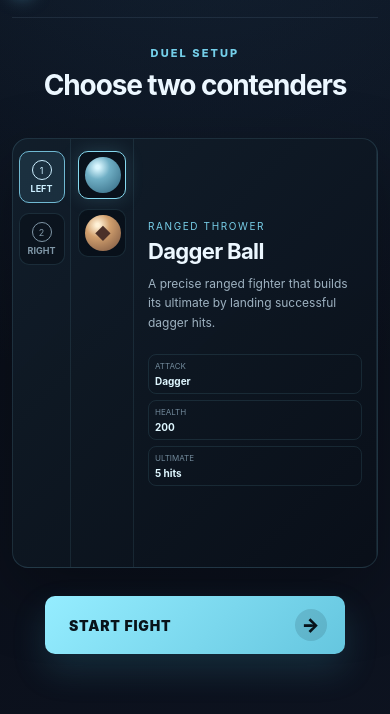
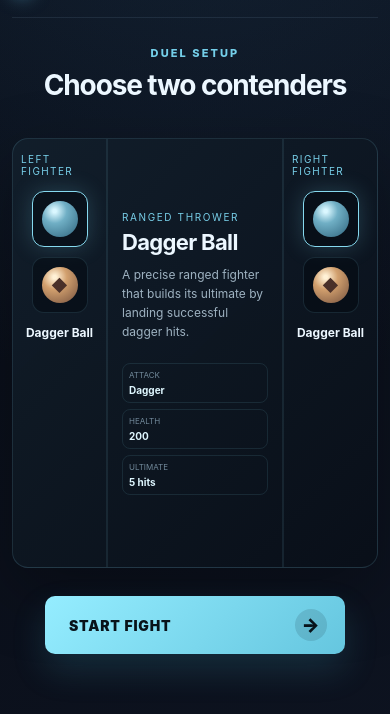
Before and after one commit to DSP04-NITKKR/orb-arena, a plain HTML site: page index.html in a window 390 px wide. Shown: the part 44-758 px from the top of the page. Drawn offline with Linux system fonts and the light colour scheme.

Commit message:
Move ball choices to left and right side panels
Co-authored-by: copilot-swe-agent[bot] <198982749+Copilot@users.noreply.github.com>

```diff
--- a/app.js
+++ b/app.js
@@ -73,7 +73,6 @@ let lastTime = 0;
 let match = null;
 let selectedLeftBall = "dagger";
 let selectedRightBall = "dagger";
-let activeSelectionSide = "left";
 
 const MOVEMENT_DRAW = [];
 for (let seconds = 2; seconds <= 15; seconds += 1) {
@@ -720,16 +719,6 @@ const BALL_DETAILS = {
   },
 };
 
-function setSelectionSide(side) {
-  activeSelectionSide = side;
-  document.querySelectorAll(".fighter-tab").forEach((tab) => {
-    tab.classList.toggle("active", tab.dataset.side === side);
-  });
-  document.querySelector("#slotLabel").textContent = `${side === "left" ? "Left" : "Right"} fighter`;
-  const ballId = side === "left" ? selectedLeftBall : selectedRightBall;
-  showBallDetails(ballId);
-}
-
 function showBallDetails(ballId) {
   const details = BALL_DETAILS[ballId];
   document.querySelector("#detailName").textContent = details.name;
@@ -738,29 +727,24 @@ function showBallDetails(ballId) {
   document.querySelector("#detailAttack").textContent = details.attack;
   document.querySelector("#detailHealth").textContent = details.health;
   document.querySelector("#detailUltimate").textContent = details.ultimate;
-  document.querySelector("#slotName").textContent = details.name;
-
   const detailOrb = document.querySelector("#detailBall");
-  const slotOrb = document.querySelector("#slotBall");
   detailOrb.className = `detail-orb ${ballId === "spikes" ? "spikes-ball" : "dagger-ball"}`;
-  slotOrb.className = `detail-orb ${ballId === "spikes" ? "spikes-ball" : "dagger-ball"}`;
   detailOrb.innerHTML = ballId === "spikes" ? '<span class="detail-spike">◆</span>' : '<span class="detail-face"><i></i><i></i></span>';
-  slotOrb.innerHTML = ballId === "spikes" ? '<span class="detail-spike">◆</span>' : '<span class="detail-face"><i></i><i></i></span>';
-
-  document.querySelectorAll(".ball-portrait").forEach((portrait) => {
-    portrait.classList.toggle("selected", portrait.dataset.ball === ballId);
-  });
 }
 
-document.querySelectorAll(".fighter-tab").forEach((tab) => {
-  tab.addEventListener("click", () => setSelectionSide(tab.dataset.side));
-});
+document.querySelectorAll(".side-ball").forEach((button) => {
+  button.addEventListener("click", () => {
+    const side = button.dataset.side;
+    const ballId = button.dataset.ball;
+    if (side === "left") selectedLeftBall = ballId;
+    else selectedRightBall = ballId;
 
-document.querySelectorAll(".ball-portrait").forEach((portrait) => {
-  portrait.addEventListener("click", () => {
-    const ballId = portrait.dataset.ball;
-    if (activeSelectionSide === "left") selectedLeftBall = ballId;
-    else selectedRightBall = ballId;
+    document.querySelectorAll(`.side-ball[data-side="${side}"]`).forEach((option) => {
+      option.classList.toggle("selected", option === button);
+    });
+
+    const sideName = document.querySelector(side === "left" ? "#leftSideName" : "#rightSideName");
+    sideName.textContent = BALL_DETAILS[ballId].name;
     showBallDetails(ballId);
   });
 });
--- a/index.html
+++ b/index.html
@@ -23,24 +23,15 @@
         </div>
 
         <div class="agent-select">
-          <aside class="fighter-tabs">
-            <button id="leftTab" class="fighter-tab active" type="button" data-side="left">
-              <span>1</span>
-              <strong>Left</strong>
-            </button>
-            <button id="rightTab" class="fighter-tab" type="button" data-side="right">
-              <span>2</span>
-              <strong>Right</strong>
-            </button>
-          </aside>
-
-          <aside class="ball-rail" aria-label="Ball roster">
-            <button class="ball-portrait selected" type="button" aria-label="Select Dagger Ball" data-ball="dagger">
+          <aside class="side-selector left-side-selector" aria-label="Left fighter selection">
+            <p>Left fighter</p>
+            <button class="side-ball selected" type="button" aria-label="Select Dagger Ball for Left" data-side="left" data-ball="dagger">
               <span class="portrait-mini dagger-ball"></span>
             </button>
-            <button class="ball-portrait" type="button" aria-label="Select Spikes Ball" data-ball="spikes">
+            <button class="side-ball" type="button" aria-label="Select Spikes Ball for Left" data-side="left" data-ball="spikes">
               <span class="portrait-mini spikes-ball">◆</span>
             </button>
+            <strong id="leftSideName">Dagger Ball</strong>
           </aside>
 
           <article class="ball-detail">
@@ -61,14 +52,15 @@
             </div>
           </article>
 
-          <aside class="slot-preview">
-            <p id="slotLabel">Left fighter</p>
-            <div class="slot-preview-orb">
-              <span id="slotBall" class="detail-orb dagger-ball">
-                <span class="detail-face"><i></i><i></i></span>
-              </span>
-            </div>
-            <strong id="slotName">Dagger Ball</strong>
+          <aside class="side-selector right-side-selector" aria-label="Right fighter selection">
+            <p>Right fighter</p>
+            <button class="side-ball selected" type="button" aria-label="Select Dagger Ball for Right" data-side="right" data-ball="dagger">
+              <span class="portrait-mini dagger-ball"></span>
+            </button>
+            <button class="side-ball" type="button" aria-label="Select Spikes Ball for Right" data-side="right" data-ball="spikes">
+              <span class="portrait-mini spikes-ball">◆</span>
+            </button>
+            <strong id="rightSideName">Dagger Ball</strong>
           </aside>
         </div>
 
--- a/styles.css
+++ b/styles.css
@@ -94,7 +94,7 @@ h1 {
   min-height: 410px;
   margin-top: 36px;
   display: grid;
-  grid-template-columns: 82px 72px minmax(300px, 1fr) 220px;
+  grid-template-columns: 170px minmax(300px, 1fr) 170px;
   overflow: hidden;
   border: 1px solid rgba(140, 228, 255, 0.14);
   border-radius: 16px;
@@ -103,14 +103,48 @@ h1 {
   box-shadow: 0 24px 70px rgba(0, 0, 0, 0.28);
 }
 
-.fighter-tabs,
-.ball-rail {
+.side-selector {
   display: flex;
   flex-direction: column;
   align-items: center;
   gap: 10px;
   border-right: 1px solid rgba(140, 228, 255, 0.09);
-  padding: 18px 10px;
+  padding: 22px 16px;
+}
+
+.side-selector p {
+  margin: 0 0 4px;
+  color: #78cfe9;
+  font-size: 10px;
+  text-transform: uppercase;
+  letter-spacing: 0.14em;
+}
+
+.side-selector strong {
+  margin-top: 2px;
+  font-size: 12px;
+  text-align: center;
+}
+
+.side-ball {
+  width: 76px;
+  height: 76px;
+  display: grid;
+  place-items: center;
+  border: 1px solid rgba(140, 228, 255, 0.12);
+  border-radius: 12px;
+  background: rgba(5, 10, 17, 0.55);
+  cursor: pointer;
+}
+
+.side-ball.selected {
+  border-color: #86d9ef;
+  box-shadow: 0 0 22px rgba(119, 208, 234, 0.22);
+}
+
+.right-side-selector {
+  border-right: 0;
+  border-left: 1px solid rgba(140, 228, 255, 0.09);
 }
 
 .fighter-tab {
@@ -577,12 +611,10 @@ h1 {
   .setup-screen { padding-top: 28px; }
   .agent-select {
     min-height: 430px;
-    grid-template-columns: 58px 62px 1fr;
+    grid-template-columns: 94px 1fr 94px;
   }
-  .fighter-tabs { padding: 12px 6px; }
-  .fighter-tab { width: 46px; height: 52px; }
-  .ball-rail { padding: 12px 5px; }
-  .ball-portrait { width: 48px; height: 48px; }
+  .side-selector { padding: 14px 8px; }
+  .side-ball { width: 56px; height: 56px; }
   .ball-detail {
     grid-template-columns: 1fr;
     align-content: center;
```
